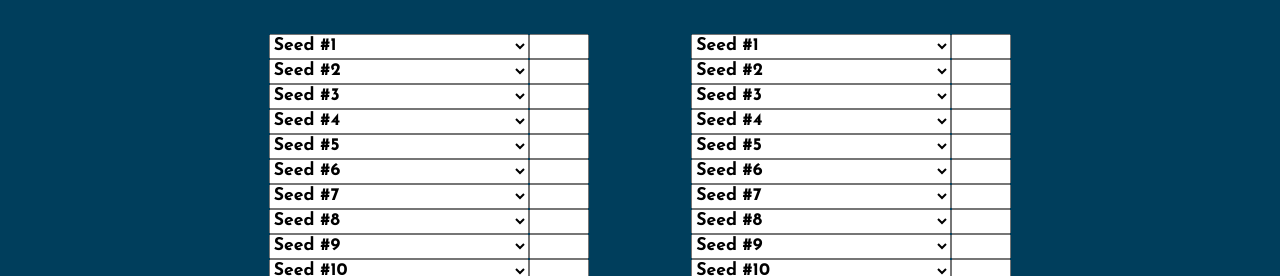
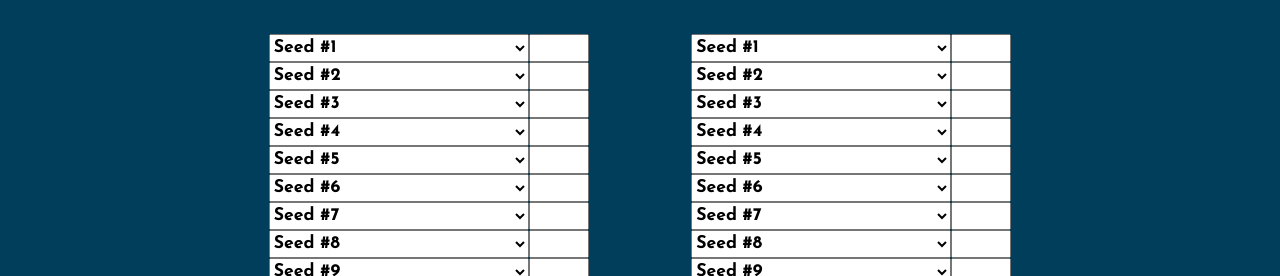
Before and after one commit to ClementRayer/nba-ranking, a plain HTML site: page index.html in a window 1280 px wide. Shown: the part 524-800 px from the top of the page. Drawn offline with Linux system fonts and the light colour scheme.

Commit message:
Add GTManager + fix for safari dropdown (from BE)

```diff
--- a/css/style.css
+++ b/css/style.css
@@ -100,7 +100,8 @@ input[type="number"]{
 }
 .input-line{
     display: flex;
-    height: 25px;
+    height: 28px;
+    align-items: stretch;
 }
 .buttons{
     display: flex;
```
